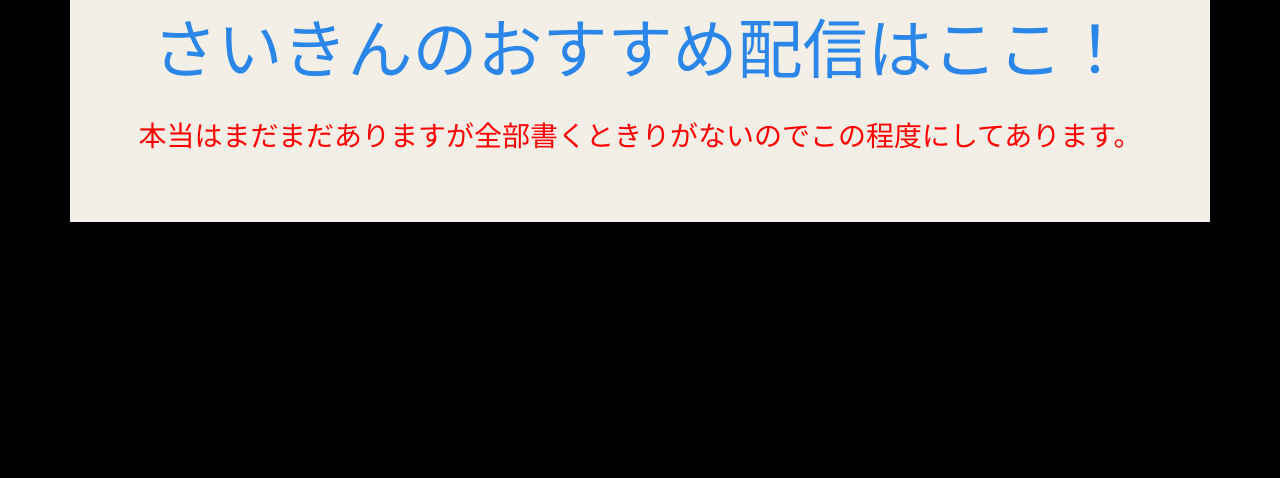
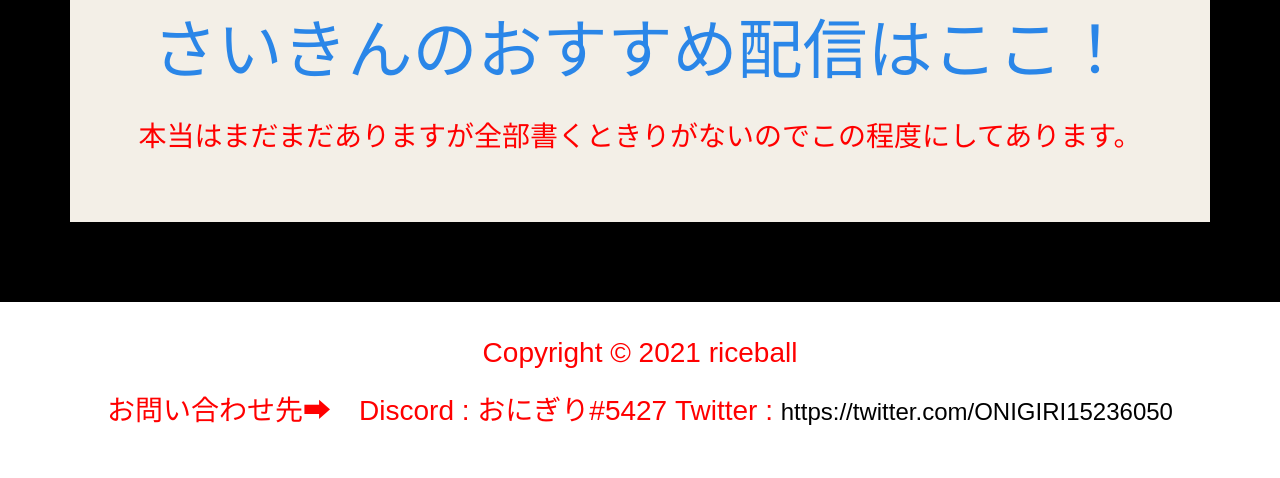
Before and after one commit to Riceball-0427/milkrice-cl-next, a plain HTML site: page Like.html in a window 1280 px wide. Shown: the part 1385-1863 px from the top of the page. Before the commit the page ends 1687 px from the top, so only its background shows below. Drawn offline with nearby package versions, Linux system fonts and the light colour scheme; a web font is replaced by a local one.

Commit message:
Update Like.html

```diff
--- a/Like.html
+++ b/Like.html
@@ -134,5 +134,13 @@
       </main>
       <!-- /content -->
     </div>
+    <div id="footer" class ="footer">
+      <br>
+          <p style="text-align: center;">Copyright © 2021 riceball </p>
+          <p style="text-align: center;">
+              お問い合わせ先➡　Discord : おにぎり#5427 Twitter : <a href="https://twitter.com/ONIGIRI15236050" style="color: black;">https://twitter.com/ONIGIRI15236050</a>
+          </p>
+      </br>
+    </div>
   </body>
 </html>
```
